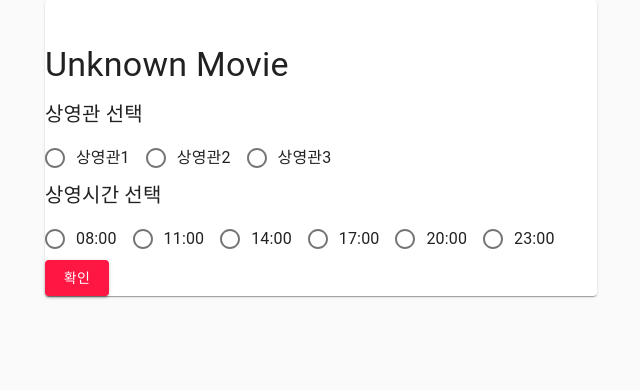
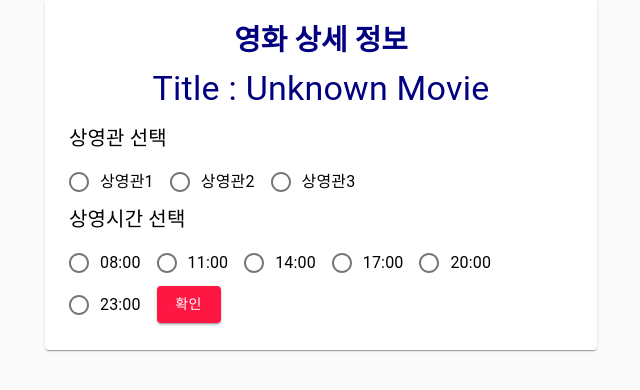
Before and after one commit to Jimin-yang/YMS-Project, a React (Create React App) app: page /MovieDetailsPage in a window 1280 px wide. Shown: the top 390 px of the page, without its empty margins (319-959 px from the left). Built offline with nearby package versions, Linux system fonts and the light colour scheme.

Commit message:
변수에 타이틀이 저장됨

```diff
--- a/src/screens/MovieDetailsPage.js
+++ b/src/screens/MovieDetailsPage.js
@@ -10,9 +10,16 @@ const useStyles = makeStyles((theme) => ({
   root: {
     flexGrow: 1,
     padding: theme.spacing(3),
+    color: 'black', // 영화 상세 정보 텍스트의 색상을 검정으로 설정
   },
-  buttonContainer: {
-    marginTop: theme.spacing(3),
+  center: {
+    textAlign: 'center',
+  },
+  navy: {
+    color: 'navy',
+  },
+  button: {
+    marginTop: theme.spacing(2),
   },
 }));
 
@@ -129,13 +136,13 @@ function MovieDetailsPage() {
   };
 
   return (
-    <Box className={styles.root}>
-      <Typography variant="h3" component="h3" className={`${styles.center} ${styles.navy}`} gutterBottom>
-        영화 상세 정보
-      </Typography>
-      <Typography variant="h4" component="h4" className={`${styles.center} ${styles.navy}`} gutterBottom>
-        {movieTitle}
-      </Typography>
+    <Box className={classes.root}>
+    <Typography variant="h3" component="h3" className={`${classes.center} ${classes.navy}`} gutterBottom>
+      영화 상세 정보
+    </Typography>
+    <Typography variant="h4" component="h4" className={`${classes.center} ${classes.navy}`} gutterBottom>
+      Title : {movieTitle}
+    </Typography>
       <Typography variant="h6" component="h6" className={`${styles.center} ${styles.navy}`} gutterBottom>
         상영관 선택
       </Typography>
--- a/src/screens/SelectionPage.js
+++ b/src/screens/SelectionPage.js
@@ -48,8 +48,13 @@ const SelectionPage = () => {
       });
   }, []);
 
-  const handleMovieClick = (showingId) => {
+  const handleMovieClick = (showingId, movieTitle, theaterName, timeValue) => {
     const selectedShowing = showings.find(showing => showing.id === showingId);
+
+    history.push({
+      pathname: '/MovieDetailsPage',
+      state: { movieTitle, theaterName, timeValue },
+    });
 
     if (selectedShowing) {
       const { movieid, theaterid, timeid } = selectedShowing;
@@ -105,7 +110,7 @@ const SelectionPage = () => {
           <Card
             key={showing.id}
             className={`${classes.card} ${showing.movieTitle === '새 영화 추가' ? classes.adminButton : ''}`}
-              onClick={() => handleMovieClick(showing.id)}
+            onClick={() => handleMovieClick(showing.id, showing.movieTitle, showing.theater, showing.time)}
           >
               <CardActionArea>
                 <Grid container spacing={2} alignItems="center">
```
Lines whose indentation alone changed are shown as unchanged.
